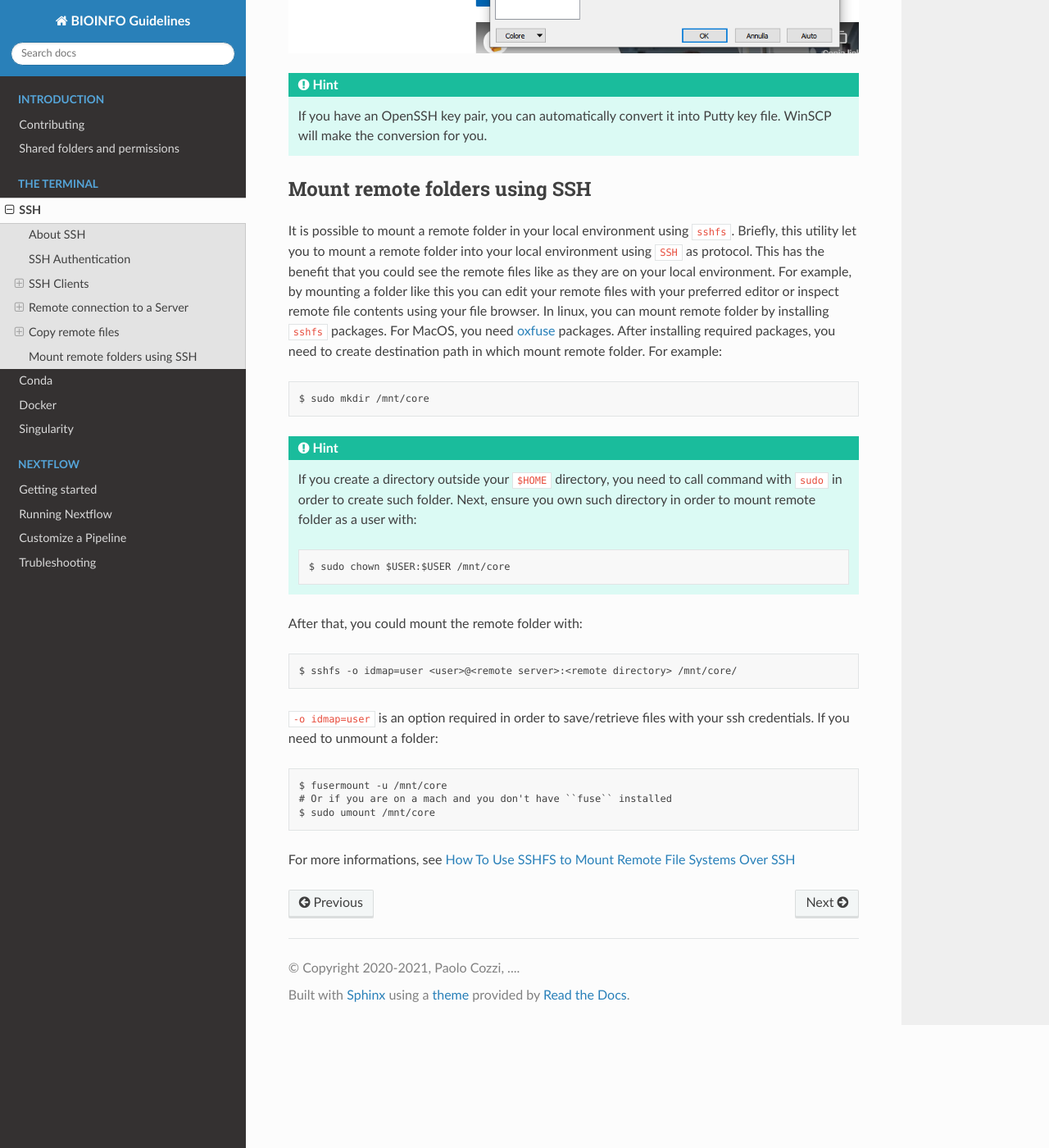
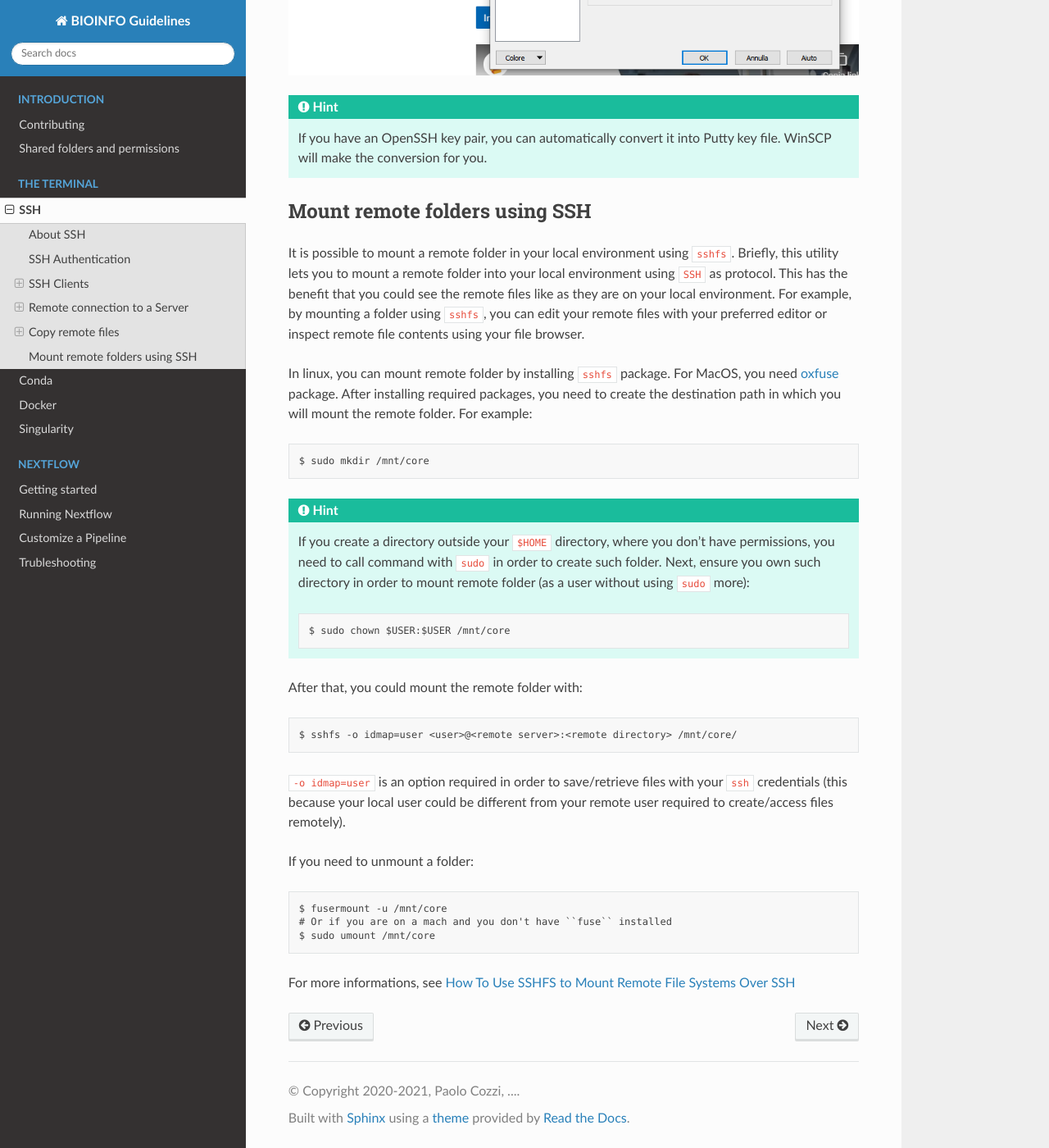
Before and after one commit to cnr-ibba/BIOINFO-guidelines, a Sphinx documentation site: the page built from docs/terminal/ssh.rst, in a window 1280 px wide and 1400 px high, scrolled down 15065 px. Shown: the whole window at 82% size. Built offline with Sphinx 7.4.7 and the Read the Docs theme 2.0.0, drawn with Linux system fonts in a browser that asks for light colours; some of the changed text lies outside the part shown.

Commit message:
:pencil2: fix typos in SSH section

```diff
--- a/docs/terminal/ssh.rst
+++ b/docs/terminal/ssh.rst
@@ -16,8 +16,8 @@
 
   -- https://en.wikipedia.org/wiki/Secure_Shell_Protocol
 
-**SSH** is the preferred method we use to work on remote server: it can be used
-to connect and to open a new terminal, retrieve files and executing commands. In
+**SSH** is the preferred method we use to work on remote servers: it can be used
+to connect and to open a new terminal remotely, retrieve files and executing commands. In
 order to be able to work on a remote server with SSH, there are some conditions to
 be satisfied:
 
@@ -69,9 +69,9 @@
   In our shared environment we provide SSH access only via **public key authentication**.
   You need to understand how your ssh client works and how to generate a **private/public
   keys pair** order to connect to our remote machines. **Only the public key** need to
-  be forwarded to the system administrator in order to grant you access on shared
-  remote machines. Your private key need to be stored securely and **never** be sent
-  to anyone in order to enforce security and prevent to others to access to your
+  be forwarded to the system administrator in order to grant you the access on a shared
+  remote machine. Your private key need to be stored securely and **never** be sent
+  to anyone in order to enforce security and prevent others to access to your
   resources using your credentials. Please see ssh documentation regarding
   `public key authentication <https://en.wikibooks.org/wiki/OpenSSH/Cookbook/Public_Key_Authentication>`__
 
@@ -84,12 +84,13 @@
 environments. Beyond login, it provides file transfer with ``scp`` and ``sftp``, it
 manages keys with ``ssh-keygen`` and ``ssh-copy-id`` and provide more advanced functionalities
 with ``ssh-agent``. More info on OpenSSH could be found `here <https://www.openssh.com/>`__.
+
 To discover if you have the OpenSSH client installed on your local (Unix) machine,
 simply type::
 
   $ ssh
 
-On your terminal. In case you don't have OpenSSH installed, you could install the
+on your terminal. In case you don't have OpenSSH installed, you could install the
 ``openssh-client`` package (there's also a ``openssh-server`` but is required only
 if you want to provide remote connections on your local machine)
 
@@ -99,7 +100,7 @@
 .. _openssh-keygen:
 
 The easiest way to generate a key pairs using ssh is by using ``ssh-keygen``. This
-util request to to provide the path where to store the key pair and a passphrase
+util requests to you to provide the path where to store the key pair and a passphrase
 required when using your key pairs. You could reply with no arguments (simply press
 ``enter`` key) to leave the default options::
 
@@ -122,7 +123,7 @@
   key, you will not be able to connect remotely to other machines configured with
   the old key pair
 
-Please keep track of your public key (which is the one with the ``.pub`` extension
+Please keep track of your public key (which is the one with the ``.pub`` extension,
 the ``id_rsa.pub`` file). If you used the default options, such file is stored in your
 ``$HOME/.ssh/`` folder): This is the file you need to provide to your system
 administrator in order to be able to connect remotely. After that, please see
@@ -154,7 +155,7 @@
 Windows App
 ~~~~~~~~~~~
 
-Windows 10 let you to install a Linux distribution from its app store with
+Windows 10 lets you to install a Linux distribution from its app store with
 *Windows Subsystem for Linux (WSL)*: this lets you to install almost a complete
 GNU/Linux environment directly on Windows without installing a virtual machine
 or setting up dualboot (see `here <https://docs.microsoft.com/en-us/windows/wsl/about>`__
@@ -221,13 +222,13 @@
   *Putty Key Generator*
 
 Once you created (and saved) your Putty key file, see the :ref:`Connecting with Putty <putty-connect>`
-section to connect to your remote server. If you need more information on puttygen
+section to connect to your remote server. If you need more informations on puttygen
 and Putty key, see `This guide <https://www.ssh.com/academy/ssh/putty/windows/puttygen>`__.
 
 Remote connection to a Server
 -----------------------------
 
-In order to connect to a remote server with a public key pair, you public key file
+In order to connect to a remote server with a public key pair, your public key file
 need to be placed inside your ``$HOME/.ssh/authorized_keys`` file on remote host::
 
   $ tree .ssh/
@@ -236,7 +237,7 @@
   └── known_hosts
 
 Moreover, in order to connect, those files need to be accessed only by your user
-(with the ``700`` and ``600`` ``chmod`` permission for directory and files
+(with the ``700`` and ``600`` ``chmod`` permissions for directory and files
 respectively)::
 
   $ ll -d .ssh/
@@ -264,7 +265,7 @@
   a public key by yourself for the first time. This is why you have to provide
   the *public key* to the system administrator. After your access is granted,
   you can use ``ssh-copy-id`` to copy another *public key* (of another machine
-  for example) using the enabled key pair, for example::
+  for example) from a machine where the key pair is enabled, for example::
 
     $ ssh-copy-id -f -i /path/to/another/public_key.pub
 
@@ -288,7 +289,7 @@
 This will be sufficent to login, if you have your **private key** in the default
 location (you haven't specified a different path for your key files during creation).
 In case you don't have your private key in the default location (or you have chosen
-a different name) you could provide your private key file with the ``-i`` identity
+a different name) you could provide your **private key** file with the ``-i`` identity
 option::
 
   $ ssh -i /path/to/your/private/id_rsa <user>@<remote server>
@@ -297,13 +298,14 @@
 
   If you have choose a *passphrase* when creating your key pairs, you require to
   provide the same *passphrase* when connecting to a remote server with such key
-  pair. A more pretty solution could be load your key in a *ssh-agent* and provide
+  pair. A more pretty solution could be to load your key in a *ssh-agent* and provide
   the passphrase once. The agent will provide your keys everytime needed without
   asking for passphrase. Simply type::
 
     $ ssh-add /path/to/your/private/id_rsa
 
-  see `Passwordless Login <https://en.wikibooks.org/wiki/OpenSSH/Cookbook/Public_Key_Authentication#Passwordless_Login>`__
+  before connecting with ``ssh``. See
+  `Passwordless Login <https://en.wikibooks.org/wiki/OpenSSH/Cookbook/Public_Key_Authentication#Passwordless_Login>`__
   for more information
 
 .. warning::
@@ -322,13 +324,13 @@
 
 .. danger::
 
-  Every time you start new a connection to a remote server, ssh checks server
+  Every time you start new a connection to a remote server, ``ssh`` checks server
   fingerprint with the information stored in ``.ssh/known_hosts``. If the server
   fingerprint is different, the connection is immediately terminated. There could
   be different reasons when you see this behaviour, for example your administrator
-  may have changed the destination server or maybe someone has hacked your server
-  configuration or connection. When you see an issue like this, please tell immediately
-  it to your system administrator.
+  may have changed the destination server using the same *server name* or maybe
+  someone has hacked your server configuration or connection. When you see an issue
+  like this, please tell immediately it to your system administrator.
 
 Closing a connection
 """"""""""""""""""""
@@ -337,7 +339,7 @@
 
   $ exit
 
-In order to close the remote session.
+in order to close the remote session.
 
 OpenSSH connection options
 """"""""""""""""""""""""""
@@ -370,7 +372,7 @@
 to not provide your identity file everytime you start a new connection,
 ``ServerAliveInterval``, ``ServerAliveCountMax`` and ``ConnectTimeout`` are respectively
 timers which regulate the timeouts when connecting and in sending messages between
-client and servers. They could be useful when connecting using a unreliable network
+client and servers. They could be useful when connecting using a unreliable network.
 For more information on ssh ``config`` and keys see
 `Associating Keys Permanently with a Server <https://en.wikibooks.org/wiki/OpenSSH/Cookbook/Public_Key_Authentication#Associating_Keys_Permanently_with_a_Server>`__,
 while for more information on ssh client options see the `ssh manual pages <https://linux.die.net/man/1/ssh>`__
@@ -379,7 +381,7 @@
 ~~~~~~~~~~~~~~~~~~~~~~~~~
 
 To connect with MobaXterm for the first time, it's better to create a new session
-by clicking on *Session* button and then on *SSH* button for session type, as shown
+by clicking on the *Session* button and then on the *SSH* button for session type, as shown
 in the following figure:
 
 .. _mobaxterm-connect:
@@ -387,16 +389,16 @@
 .. image:: /_static/img/mobaxterm_new_session.png
 
 Set the remote server *hostname* or *ip address* in *Remote host* box. Click on
-*Specify username* checkbox and then type the username provided by you by the sysadmin.
+*Specify username* checkbox and then type the username provided to you by the sysadmin.
 Check the *Use private key* checkbox and if you have created your public key as
 described in the :ref:`MobaXterm section <mobaxterm-keygen>`, you will see the
 position of your public key file. Check if path is correct or set the correct path
-of your public key file if you have stored your public key in another location.
-In the *Bookmark settings* tab you can define a session name to easily find your
+of your public key file if you have stored it in another location.
+In the *Bookmark settings* tab you can define a session name to easily find all your
 saved sessions. After that, click on the *Ok* button to save your session configuration.
 You will see all your saved session by clicking on the *Sessions* tab (the tab
 with a *Star* on the left of the main session) and you can start a new connection
-by clicking to the session name you have configured previously. Fore more
+by clicking to the session name you have previously configured. Fore more
 informations, see `MobaXterm documentation <https://mobaxterm.mobatek.net/documentation.html>`__
 
 Connecting with Putty
@@ -405,11 +407,11 @@
 .. _putty-connect:
 
 After opening *Putty* application, fill *Host Name* in *Session* tab with your
-remote server name or ip address:
+remote *server name* or *ip address*:
 
 .. image:: /_static/img/putty_session.png
 
-Next, under the *Connection->SSH->Auth* tab browse and locate your Putty key file
+Next, under the *Connection->SSH->Auth* tab browse and locate your *Putty key* file
 (the one with ``.ppk`` extension)
 
 .. image:: /_static/img/putty_auth.png
@@ -473,8 +475,8 @@
 ``rsync`` is the recommended way to backup or copy files from/to remote services:
 it checks contents in destination folder in order to save time and bandwith by copying
 only new or modified files. Command is similar to scp, however there are additional
-parameters that need to be mastered in order to take advantage of ``rsync``. For
-example, to copy file from local to remote your could do like this::
+parameters that need to be mastered in order to take full advantage of ``rsync``. For
+example, to copy files from local to remote your could do like this::
 
   $ rsync -vare ssh /local/src/path <user>@<remote server>:/remote/dst/path
 
@@ -547,23 +549,25 @@
 ------------------------------
 
 It is possible to mount a remote folder in your local environment using ``sshfs``.
-Briefly, this utility let you to mount a remote folder into your local environment
+Briefly, this utility lets you to mount a remote folder into your local environment
 using ``SSH`` as protocol. This has the benefit that you could see the remote
 files like as they are on your local environment. For example, by mounting a
-folder like this you can edit your remote files with your preferred editor or
+folder using ``sshfs``, you can edit your remote files with your preferred editor or
 inspect remote file contents using your file browser.
-In linux, you can mount remote folder by installing ``sshfs`` packages. For MacOS,
-you need `oxfuse <https://osxfuse.github.io/>`__ packages. After installing required
-packages, you need to create destination path in which mount remote folder. For
-example::
+
+In linux, you can mount remote folder by installing ``sshfs`` package. For MacOS,
+you need `oxfuse <https://osxfuse.github.io/>`__ package. After installing required
+packages, you need to create the destination path in which you will mount the remote
+folder. For example::
 
   $ sudo mkdir /mnt/core
 
 .. hint::
 
-  If you create a directory outside your ``$HOME`` directory, you need to call
-  command with ``sudo`` in order to create such folder. Next, ensure you own such
-  directory in order to mount remote folder as a user with::
+  If you create a directory outside your ``$HOME`` directory, where you don't
+  have permissions, you need to call command with ``sudo`` in order to create
+  such folder. Next, ensure you own such directory in order to mount remote
+  folder (as a user without using ``sudo`` more)::
 
   $ sudo chown $USER:$USER /mnt/core
 
@@ -572,7 +576,10 @@
   $ sshfs -o idmap=user <user>@<remote server>:<remote directory> /mnt/core/
 
 ``-o idmap=user`` is an option required in order to save/retrieve files with your
-ssh credentials. If you need to unmount a folder::
+``ssh`` credentials (this because your local user could be different from your remote
+user required to create/access files remotely).
+
+If you need to unmount a folder::
 
   $ fusermount -u /mnt/core
   # Or if you are on a mach and you don't have ``fuse`` installed
```
Also changed, not shown: other parts of docs/terminal/ssh.rst (+17 -17 lines).
